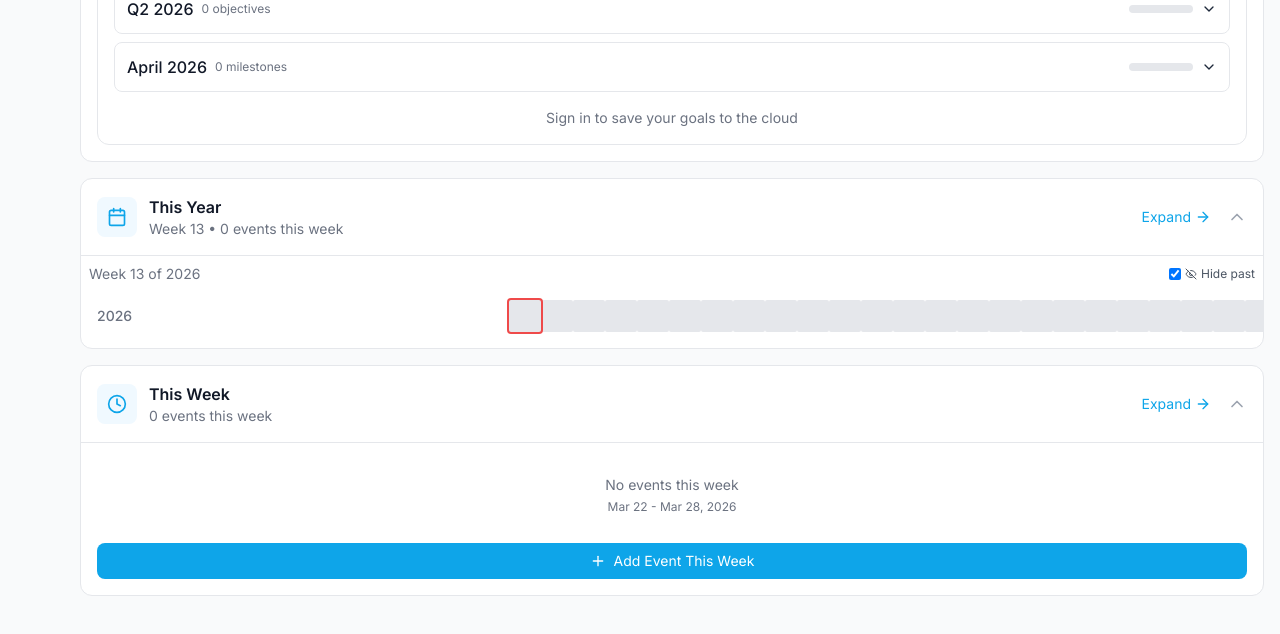
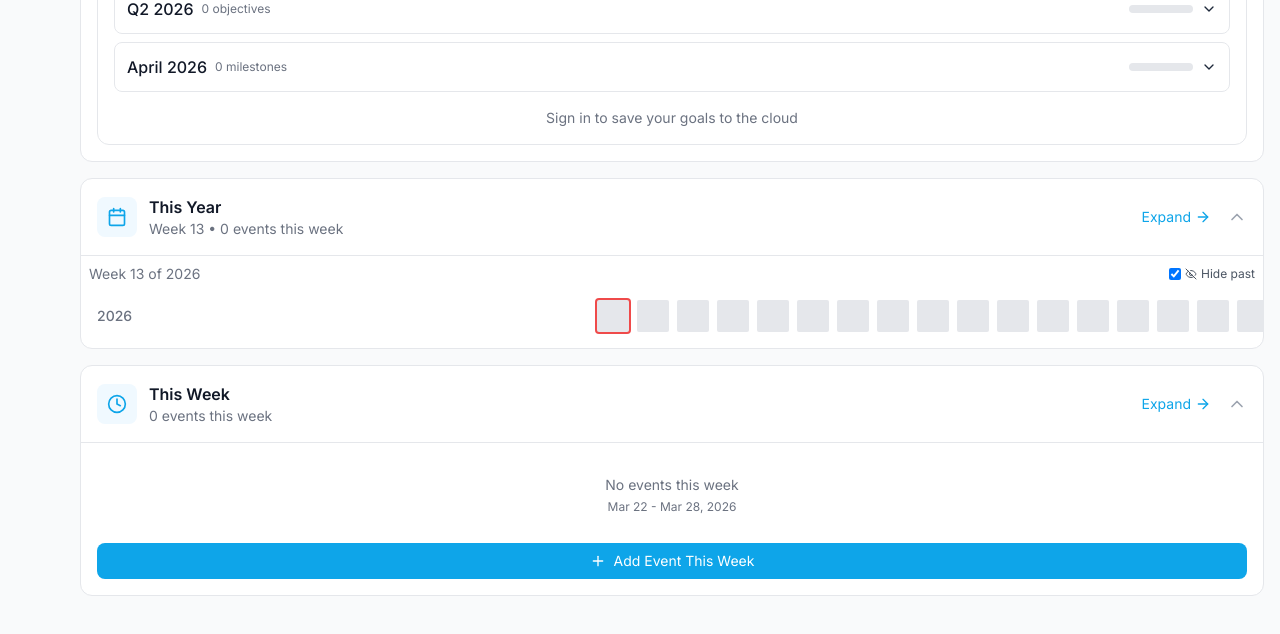
Before and after one commit to 4fo/lifecalendar, a React (Vite) app: page / in a window 1280 px wide. Shown: the part 988-1622 px from the top of the page. Built offline with nearby package versions, Linux system fonts and the light colour scheme.

Commit message:
Change w-8 to w-6 for year label, restore gap-2 between blocks

```diff
--- a/src/components/LifeCalendar.tsx
+++ b/src/components/LifeCalendar.tsx
@@ -113,10 +113,10 @@ export default function LifeCalendar({ birthday, events, onWeekClick, showOnlyCu
     return (
       <div className="p-2">
         <div className="flex items-center gap-0">
-          <div className="w-8 text-xs sm:text-sm text-gray-500 dark:text-gray-400 font-medium flex-shrink-0">
+          <div className="w-6 text-xs sm:text-sm text-gray-500 dark:text-gray-400 font-medium flex-shrink-0">
             {currentYear}
           </div>
-          <div className="flex -ml-1 gap-0 flex-1">
+          <div className="flex -ml-1 gap-2 flex-1">
             {Array.from({ length: 52 }, (_, weekIndex) => {
               const weekNum = weekIndex + 1;
               return <WeekBlock key={weekNum} year={currentYear} weekNum={weekNum} />;
@@ -155,10 +155,10 @@ export default function LifeCalendar({ birthday, events, onWeekClick, showOnlyCu
               <div className="p-2 space-y-1">
                 {batch.map(year => (
                   <div key={year} className="flex items-center gap-0">
-                    <div className="w-8 text-xs text-gray-500 dark:text-gray-400 font-medium flex-shrink-0">
+                    <div className="w-6 text-xs text-gray-500 dark:text-gray-400 font-medium flex-shrink-0">
                       {year}
                     </div>
-                    <div className="flex -ml-1 gap-0 flex-1">
+                    <div className="flex -ml-1 gap-2 flex-1">
                       {Array.from({ length: 52 }, (_, weekIndex) => {
                         const weekNum = weekIndex + 1;
                         return <WeekBlock key={weekNum} year={year} weekNum={weekNum} />;
```
